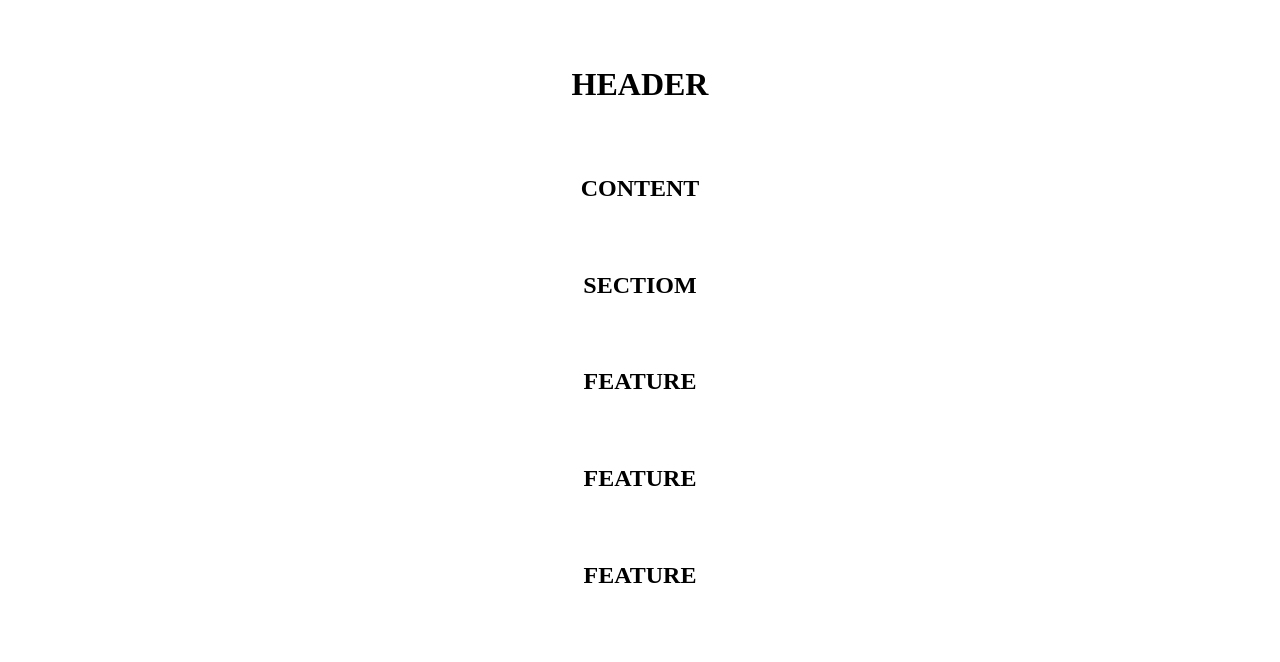
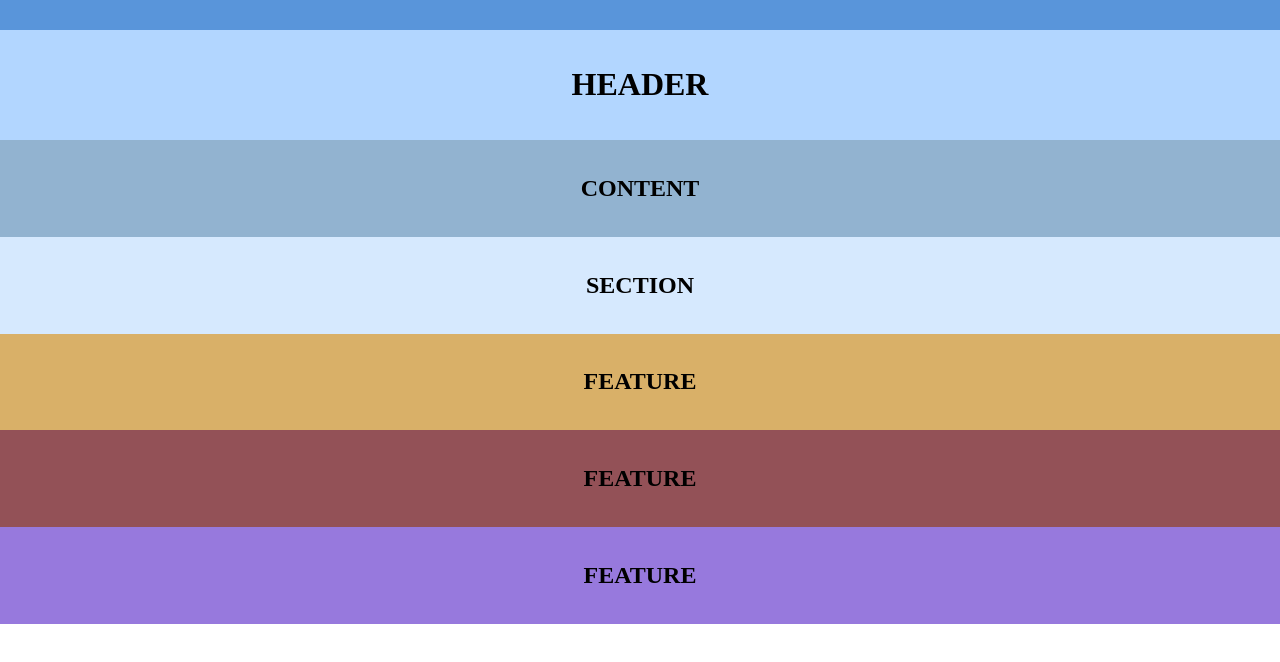
Before and after one commit to JAMK-IT-STUDENT/ttms0400-web-visualisointi-yhteinen-harjoitus-TheSumppa, a plain HTML site: page Index.html in a window 1280 px wide. Drawn offline with Linux system fonts and the light colour scheme.

Commit message:
EDIT index and main style

```diff
--- a/Index.html
+++ b/Index.html
@@ -16,18 +16,18 @@
         <h2>CONTENT</h2>
     </main>
     <section>
-        <h2>SECTIOM</h2>
+        <h2>SECTION</h2>
     </section>
 
-    <article>
+    <article class="bg-yellow">
         <h2>FEATURE</h2>
     </article>
 
-    <article>
+    <article class="bg-red">
         <h2>FEATURE</h2>
     </article>
 
-    <article>
+    <article class="bg-purple">
         <h2>FEATURE</h2>
     </article>
 </body>
--- a/style/main.css
+++ b/style/main.css
@@ -18,3 +18,35 @@ nav, header, main, section, article
     padding: 15px;
     text-align: center;
 }
+
+nav
+{
+    background-color: #5995DA;
+}
+header
+{
+    background-color: #B2D6FF;
+}
+main
+{
+    background-color: #92b3d0;
+}
+section
+{
+    background-color: #D6E9FE;
+}
+
+/* Background colors */
+
+.bg-yellow
+{
+    background-color: #d9b068;
+}
+.bg-red
+{
+    background-color: #935157;
+}
+.bg-purple
+{
+    background-color: #9779DD;
+}
```
